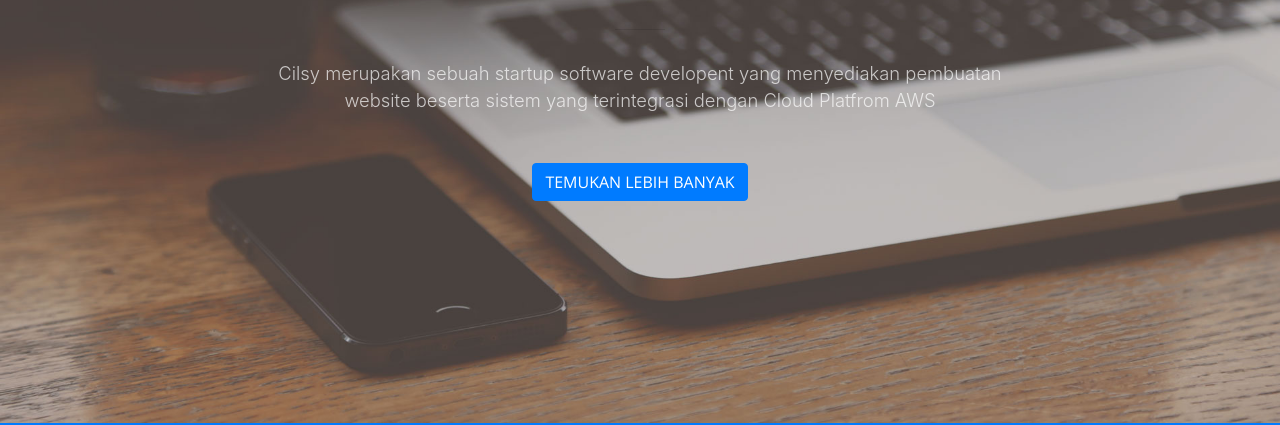
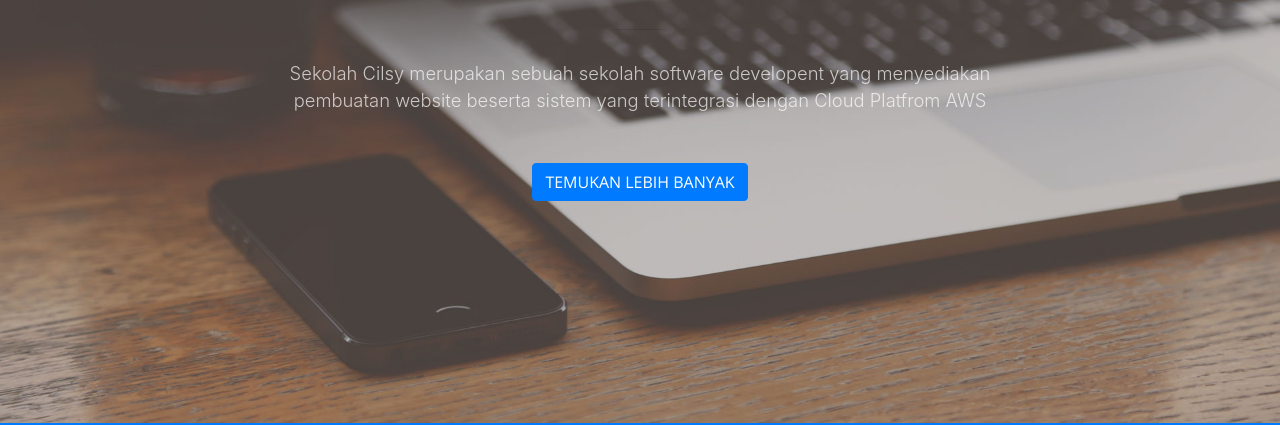
Before and after one commit to hirzadaulay/landing-page, a website with bundled scripts: page index.html in a window 1280 px wide. Shown: the part 377-802 px from the top of the page. Built offline with nearby package versions, Linux system fonts and the light colour scheme.

Commit message:
index-updated-production

```diff
--- a/index.html
+++ b/index.html
@@ -64,7 +64,7 @@
           <hr>
         </div>
         <div class="col-lg-8 mx-auto">
-          <p class="text-faded mb-5">Cilsy merupakan sebuah startup software developent yang menyediakan pembuatan website beserta sistem yang terintegrasi dengan Cloud Platfrom AWS</p>
+          <p class="text-faded mb-5">Sekolah Cilsy merupakan sebuah sekolah software developent yang menyediakan pembuatan website beserta sistem yang terintegrasi dengan Cloud Platfrom AWS</p>
           <a class="btn btn-primary btn-xl js-scroll-trigger" href="#about">Temukan Lebih Banyak</a>
         </div>
       </div>
```
